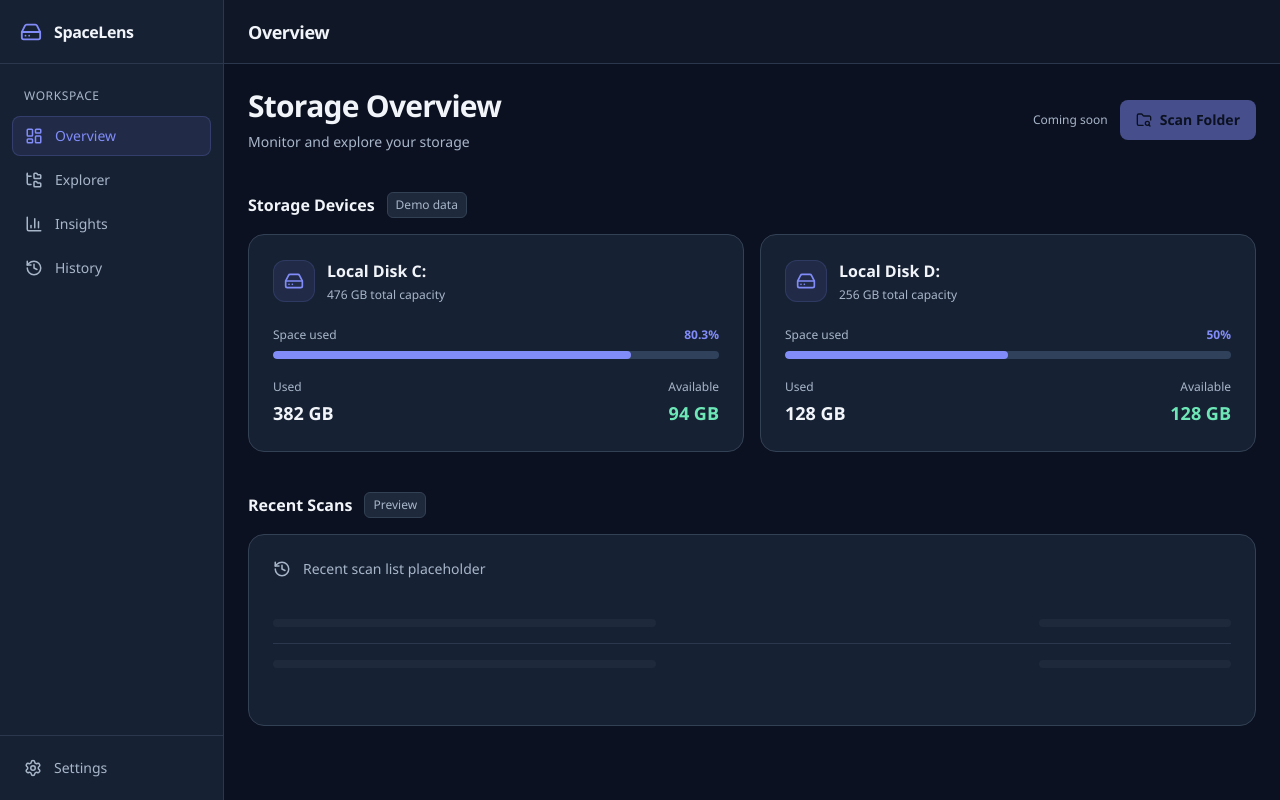
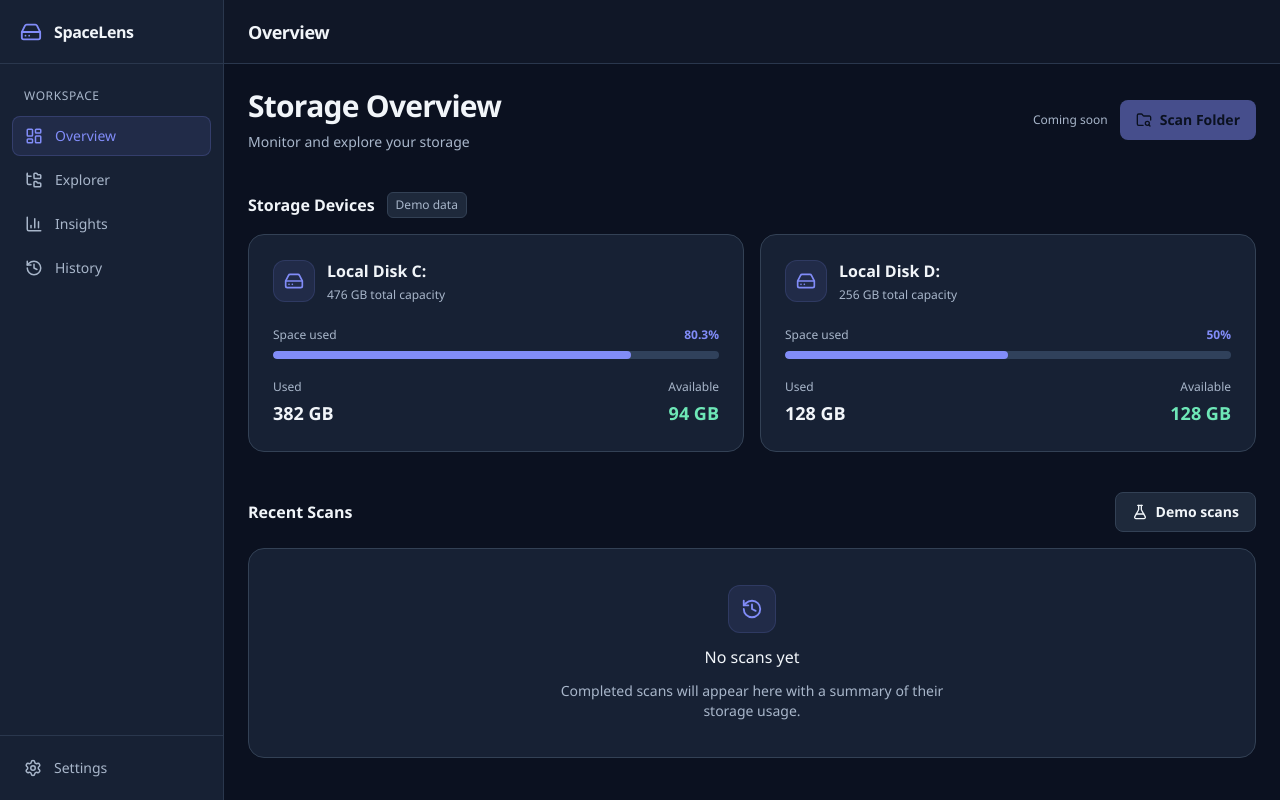
Before and after one commit to byndzieyes/SpaceLens, a React (Vite) app: page / in a window 1280 px wide. Built offline with nearby package versions, Linux system fonts and the light colour scheme.

Commit message:
feat: add recent scans and empty states

```diff
--- a/eslint.config.mjs
+++ b/eslint.config.mjs
@@ -28,5 +28,12 @@ export default defineConfig(
       ...eslintPluginReactRefresh.configs.vite.rules
     }
   },
+  {
+    files: ['tests/**/*.mjs'],
+    rules: {
+      // JavaScript test helpers cannot declare TypeScript return annotations.
+      '@typescript-eslint/explicit-function-return-type': 'off'
+    }
+  },
   eslintConfigPrettier
 )
--- /dev/null
+++ b/src/renderer/src/features/overview/RecentScans.tsx
@@ -0,0 +1,81 @@
+import { useId, type ReactNode } from 'react'
+import { Folder, History } from 'lucide-react'
+import type { RecentScanSummary } from '../../../../shared/scan'
+import { Card } from '../../components/ui/Card'
+import { formatStorageSize } from '../../lib/storage'
+import { formatScanDate, getRecentScans } from './recentScanUtils'
+
+interface RecentScansProps {
+  scans: readonly RecentScanSummary[]
+  actions?: ReactNode
+}
+
+const fileCountFormat = new Intl.NumberFormat('en-US')
+
+export function RecentScans({ scans, actions }: RecentScansProps): React.JSX.Element {
+  const titleId = useId()
+  const recentScans = getRecentScans(scans)
+
+  return (
+    <section aria-labelledby={titleId} className="space-y-4">
+      <div className="flex flex-wrap items-center justify-between gap-3">
+        <h3 id={titleId} className="text-base font-semibold">
+          Recent Scans
+        </h3>
+        <div className="flex flex-wrap items-center gap-3">
+          {scans.length > recentScans.length && (
+            <p className="text-xs text-text-secondary">Showing latest {recentScans.length}</p>
+          )}
+          {actions}
+        </div>
+      </div>
+      <Card aria-labelledby={titleId} className="min-w-0">
+        {recentScans.length === 0 ? (
+          <div className="flex min-h-40 flex-col items-center justify-center gap-3 text-center">
+            <div className="rounded-lg border border-accent/15 bg-accent/10 p-3">
+              <History size={22} className="text-accent" aria-hidden="true" />
+            </div>
+            <h4 className="text-base font-medium">No scans yet</h4>
+            <p className="max-w-sm text-sm text-text-secondary">
+              Completed scans will appear here with a summary of their storage usage.
+            </p>
+          </div>
+        ) : (
+          <ol role="list" className="divide-y divide-separator">
+            {recentScans.map((scan) => (
+              <li
+                key={scan.id}
+                className="grid grid-cols-1 gap-3 py-4 first:pt-0 last:pb-0 sm:grid-cols-[minmax(0,1fr)_auto] sm:items-center"
+              >
+                <div className="flex min-w-0 items-start gap-3">
+                  <Folder size={18} className="mt-0.5 shrink-0 text-accent" aria-hidden="true" />
+                  <div className="min-w-0 space-y-1">
+                    <p className="text-sm font-medium break-all">{scan.path}</p>
+                    <p className="text-xs text-text-secondary">
+                      Completed{' '}
+                      <time dateTime={scan.completedAt}>{formatScanDate(scan.completedAt)}</time>
+                    </p>
+                  </div>
+                </div>
+                <dl className="flex flex-wrap gap-x-6 gap-y-2 pl-7.5 sm:justify-end sm:pl-0">
+                  <div className="space-y-1 sm:text-right">
+                    <dt className="text-xs text-text-secondary">Analyzed</dt>
+                    <dd className="text-sm font-medium tabular-nums">
+                      {formatStorageSize(scan.totalBytes)}
+                    </dd>
+                  </div>
+                  <div className="space-y-1 sm:text-right">
+                    <dt className="text-xs text-text-secondary">Files</dt>
+                    <dd className="text-sm font-medium tabular-nums">
+                      {fileCountFormat.format(scan.fileCount)}
+                    </dd>
+                  </div>
+                </dl>
+              </li>
+            ))}
+          </ol>
+        )}
+      </Card>
+    </section>
+  )
+}
--- /dev/null
+++ b/src/renderer/src/features/overview/demoScans.ts
@@ -0,0 +1,26 @@
+import type { RecentScanSummary } from '../../../../shared/scan'
+
+// Example history for the explicit demo toggle; no filesystem data is read.
+export const demoScans: readonly RecentScanSummary[] = [
+  {
+    id: 'demo-projects',
+    path: 'C:\\Projects',
+    completedAt: '2026-11-05T12:30:00Z',
+    totalBytes: 24_600_000_000,
+    fileCount: 48_210
+  },
+  {
+    id: 'demo-media',
+    path: 'D:\\Media',
+    completedAt: '2026-11-04T16:15:00Z',
+    totalBytes: 112_400_000_000,
+    fileCount: 3_842
+  },
+  {
+    id: 'demo-documents',
+    path: 'C:\\Users\\Demo\\Documents',
+    completedAt: '2026-11-03T09:45:00Z',
+    totalBytes: 5_200_000_000,
+    fileCount: 1_276
+  }
+]
--- /dev/null
+++ b/src/renderer/src/features/overview/recentScanUtils.ts
@@ -0,0 +1,21 @@
+import type { RecentScanSummary } from '../../../../shared/scan'
+
+const completionDateFormat = new Intl.DateTimeFormat('en-US', {
+  year: 'numeric',
+  month: 'short',
+  day: 'numeric',
+  hour: '2-digit',
+  minute: '2-digit',
+  hourCycle: 'h23'
+})
+
+export function getRecentScans(scans: readonly RecentScanSummary[]): RecentScanSummary[] {
+  return [...scans]
+    .sort((a, b) => Date.parse(b.completedAt) - Date.parse(a.completedAt))
+    .slice(0, 5)
+}
+
+/** Display completion times in the user's local timezone using a 24-hour clock. */
+export function formatScanDate(completedAt: string): string {
+  return completionDateFormat.format(new Date(completedAt))
+}
--- a/src/renderer/src/pages/OverviewPage.tsx
+++ b/src/renderer/src/pages/OverviewPage.tsx
@@ -1,11 +1,15 @@
-import { FolderSearch, History } from 'lucide-react'
+import { useState } from 'react'
+import { FlaskConical, FolderSearch } from 'lucide-react'
 import { Badge } from '../components/ui/Badge'
 import { Button } from '../components/ui/Button'
-import { Card } from '../components/ui/Card'
 import { DiskCard } from '../features/overview/DiskCard'
 import { demoDevices } from '../features/overview/demoDevices'
+import { demoScans } from '../features/overview/demoScans'
+import { RecentScans } from '../features/overview/RecentScans'
 
 export function OverviewPage(): React.JSX.Element {
+  const [showDemoScans, setShowDemoScans] = useState(false)
+
   return (
     <div className="space-y-8 sm:space-y-10">
       <header className="flex flex-wrap items-center justify-between gap-5">
@@ -38,28 +42,22 @@ export function OverviewPage(): React.JSX.Element {
         </div>
       </section>
 
-      <section aria-labelledby="recent-scans-title" className="space-y-4">
-        <div className="flex flex-wrap items-center gap-3">
-          <h3 id="recent-scans-title" className="text-base font-semibold">
-            Recent Scans
-          </h3>
-          <Badge>Preview</Badge>
-        </div>
-        <Card aria-label="Recent scans placeholder" className="min-h-48">
-          <div className="flex items-center gap-3 text-text-secondary">
-            <History size={18} className="shrink-0" aria-hidden="true" />
-            <p className="text-sm">Recent scan list placeholder</p>
-          </div>
-          <div aria-hidden="true" className="mt-6 divide-y divide-separator">
-            {[1, 2].map((slot) => (
-              <div key={slot} className="flex items-center justify-between gap-6 py-4">
-                <div className="h-2 w-2/5 rounded-sm bg-surface-elevated" />
-                <div className="h-2 w-1/5 rounded-sm bg-surface-elevated" />
-              </div>
-            ))}
-          </div>
-        </Card>
-      </section>
+      <RecentScans
+        scans={showDemoScans ? demoScans : []}
+        actions={
+          <>
+            {showDemoScans && <Badge>Demo data</Badge>}
+            <Button
+              variant={showDemoScans ? 'primary' : 'secondary'}
+              aria-pressed={showDemoScans}
+              onClick={() => setShowDemoScans((current) => !current)}
+            >
+              <FlaskConical size={16} aria-hidden="true" />
+              Demo scans
+            </Button>
+          </>
+        }
+      />
     </div>
   )
 }
--- /dev/null
+++ b/src/shared/scan.ts
@@ -0,0 +1,9 @@
+/** Summary of a completed scan; cancelled and incomplete scans are not included. */
+export interface RecentScanSummary {
+  readonly id: string
+  readonly path: string
+  /** ISO 8601 completion timestamp with a timezone offset or Z. */
+  readonly completedAt: string
+  readonly totalBytes: number
+  readonly fileCount: number
+}
```
Also changed, not shown: 2 other files (tests, documents, lock files or other folders).
